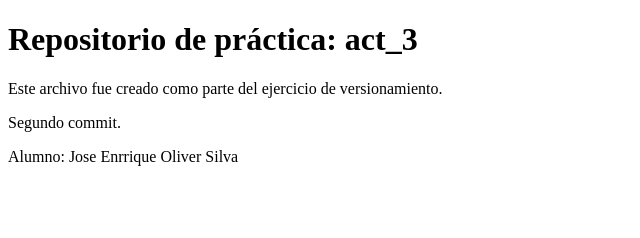
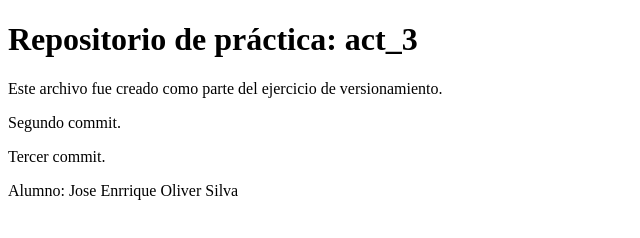
Before and after one commit to joseenrriqueoliversilva26/act_3, a plain HTML site: page index.html in a window 1280 px wide. Shown: the whole page, without its empty margins (0-640 px from the left). Drawn offline with Linux system fonts and the light colour scheme.

Commit message:
rama desarrollo: se agregan cambios de prueba

```diff
--- a/index.html
+++ b/index.html
@@ -9,6 +9,7 @@
   <h1>Repositorio de práctica: act_3</h1>
   <p>Este archivo fue creado como parte del ejercicio de versionamiento.</p>
   <p>Segundo commit.</p>
+  <p>Tercer commit.</p>
   <p>Alumno: Jose Enrrique Oliver Silva</p>
 </body>
 </html>
```
